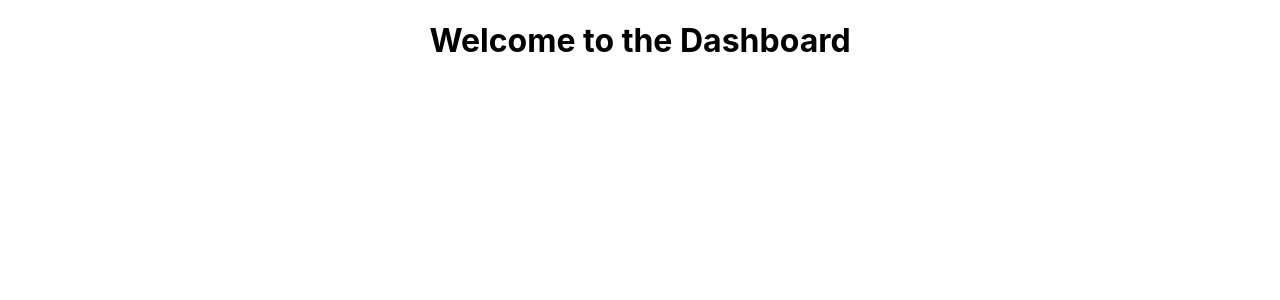
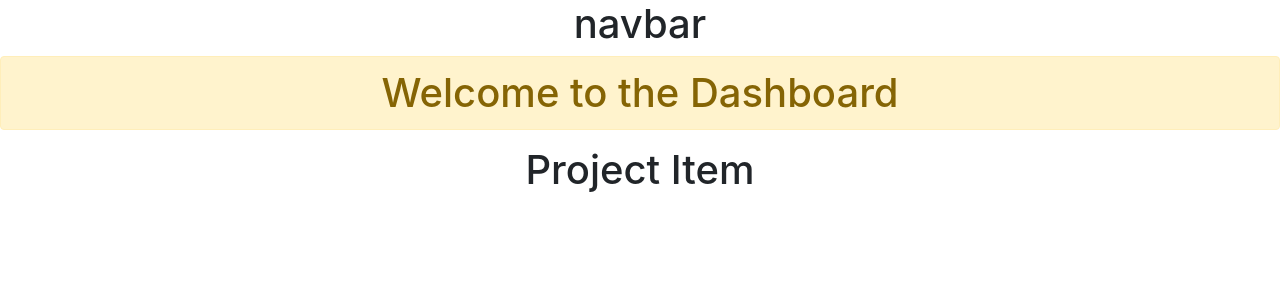
Before and after one commit to Lucas-Geremias/ProjectKanban, a React (Create React App) app in the folder frontend-react-client/: page / in a window 1280 px wide. Shown: the top 300 px of the page. Built offline with nearby package versions, Linux system fonts and the light colour scheme.

Commit message:
header components & bootstrap

```diff
--- a/frontend-react-client/package.json
+++ b/frontend-react-client/package.json
@@ -6,6 +6,7 @@
     "@testing-library/jest-dom": "^5.11.6",
     "@testing-library/react": "^11.2.2",
     "@testing-library/user-event": "^12.3.0",
+    "bootstrap": "^4.5.3",
     "react": "^17.0.1",
     "react-dom": "^17.0.1",
     "react-scripts": "4.0.1",
--- a/frontend-react-client/src/App.js
+++ b/frontend-react-client/src/App.js
@@ -1,11 +1,14 @@
 import React, { Component } from "react";
 import './App.css';
 import Dashboard from "./components/Dashboard";
+import Header from "./components/Layout/Header";
+import "bootstrap/dist/css/bootstrap.min.css"
 
 class App extends Component {
   render() {
     return (
       <div className="App">
+      <Header />
       <Dashboard />
       </div>
   );
--- a/frontend-react-client/src/components/Dashboard.js
+++ b/frontend-react-client/src/components/Dashboard.js
@@ -1,8 +1,15 @@
 import React, { Component } from "react";
+import ProjectItem from "./Project/ProjectItem";
 
 class Dashboard extends Component{
   render() {
-    return <h1>Welcome to the Dashboard</h1>;
+    return (
+
+      <div>
+      <h1 className="alert alert-warning">Welcome to the Dashboard</h1>
+      <ProjectItem />
+      </div>
+      );
   }
 }
 
--- /dev/null
+++ b/frontend-react-client/src/components/Layout/Header.js
@@ -0,0 +1,12 @@
+import React, { Component } from 'react'
+
+class Header extends Component {
+  render() {
+    return (
+      <div>
+        <h1>navbar</h1>
+      </div>
+    );
+  }
+}
+export default Header;
--- /dev/null
+++ b/frontend-react-client/src/components/Project/ProjectItem.js
@@ -0,0 +1,8 @@
+import React, { Component } from 'react'
+
+class ProjectItem extends Component {
+  render() {
+    return <h1>Project Item</h1>;
+  }
+}
+export default ProjectItem;
```
Also changed, not shown: 2 other files (tests, documents, lock files or other folders).
